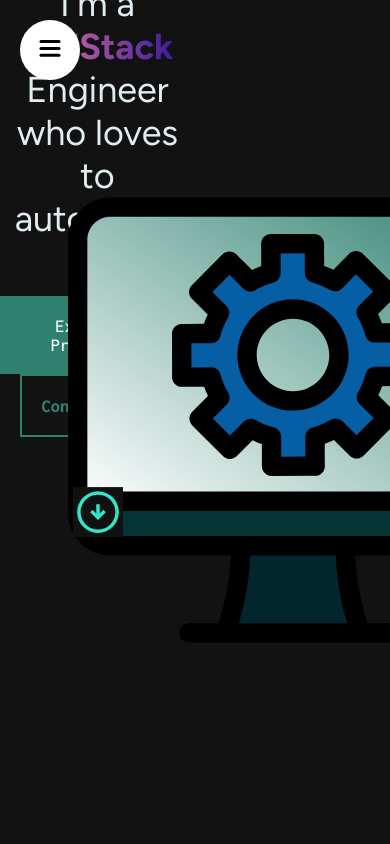
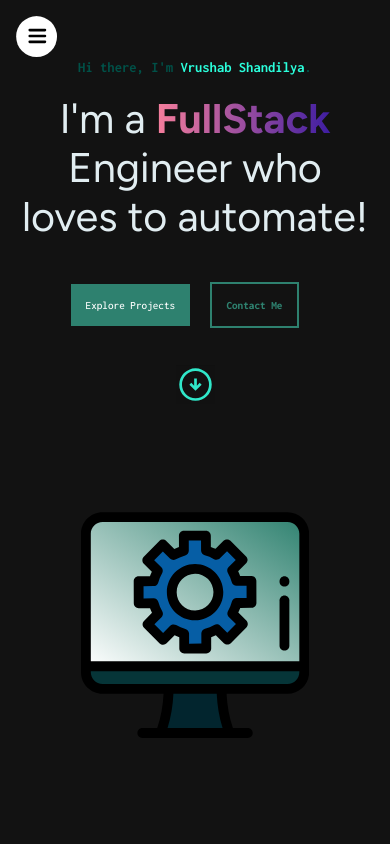
Before and after one commit to vriishan/vriishan.github.io, a React (Vite) app: page / in a window 390 px wide. Shown: the top 844 px of the page. Built offline with nearby package versions, Linux system fonts and the light colour scheme.

Commit message:
make responsive css - except skills section

```diff
--- a/src/App.jsx
+++ b/src/App.jsx
@@ -21,7 +21,6 @@ const App = () => {
 
   return (
     <div>
-      {/* <Cursor /> */}
       <Navbar
         portfolioRef={portfolioRef}
         heroRef={heroRef}
@@ -30,7 +29,15 @@ const App = () => {
         skillsRef={skillsRef}
       />
       <Socials />
-      <Sidebar />
+      <Sidebar
+        portfolioRef={portfolioRef}
+        heroRef={heroRef}
+        aboutRef={aboutRef}
+        experienceRef={experienceRef}
+        skillsRef={skillsRef}
+        contactRef={contactRef}
+      />
+      <div className="padder">
         <section ref={heroRef}>
           <Hero
             contactRef={contactRef}
@@ -40,9 +47,11 @@ const App = () => {
         <div ref={aboutRef}>
           <About />
         </div>
+      </div>
       <div ref={skillsRef}>
         <Skills/>
       </div>
+      <div className="padder">
         <div ref={portfolioRef}>
           <Portfolio />
         </div>
@@ -52,6 +61,7 @@ const App = () => {
         <section ref={contactRef}>
           <Contact/>
         </section>
+      </div>
       <Footer/>
     </div>
   );
--- a/src/App.scss
+++ b/src/App.scss
@@ -53,7 +53,6 @@ body {
 }
 
 section {
-    height: 100vh;
     scroll-snap-align: center;
     overflow: hidden;
 }
@@ -132,3 +131,27 @@ section {
         @content;
     }
 }
+
+@include tablet {
+    html {
+        font-size: 2vw;
+    }
+}
+
+@include mobile {
+    html {
+        font-size: 2.5vw;
+    }
+}
+
+.padder {
+    padding: 0rem;
+
+    @include mobile {
+        padding: 0rem 2rem;
+    }
+
+    @include tablet {
+        padding: 0rem 6rem;
+    }
+}
--- a/src/components/about/About.jsx
+++ b/src/components/about/About.jsx
@@ -31,9 +31,11 @@ const About = () => {
               <p>I've had the privilege of interning and working at a large healthcare company building platform solutions covering the interface, application development, backend design and deployment, all while keeping with best software quality standards. </p>
               <p>I'm also fortunate enough to be continuing my education at the University of Southern California, pursuing my Master's in Computer Science. After a great learning of databases, security and operating systems, I am primed with a deep understanding of the underlying architecture and cutting-edge technologies that interact with data.</p>
               <p>When I'm away from my keyboard, you can find me jamming at my piano, hiking away in the Los Angeles hills or catching the latest sci-fi action movie!</p>
+              <p>
+              Grab a copy of my resume and reach out to me on Linkedin or Email!
+              </p>
             </div>
             <div className="linksContainer">
-              Grab a copy of my resume and reach out to me on Linkedin or Email!
               <div className="buttonsContainer">
                 <a href="https://drive.google.com/file/d/1hwh_k0ckXGqQIZdEfk2Ufg1u_NQ3RFnG/view?usp=sharing" target="_blank"><motion.button variants={hoverVariant} whileHover="hover">My Resume <OpenIcon fill="var(--text)" /></motion.button></a>
                 <a href="https://linkedin.com/in/vrushab-shandilya" target="_blank"><motion.button variants={hoverVariant} whileHover="hover">Linkedin <LinkedInLogo fill="var(--text)" /></motion.button>
--- a/src/components/contact/Contact.scss
+++ b/src/components/contact/Contact.scss
@@ -6,42 +6,57 @@
     margin: auto;
     display: flex;
     align-items: center;
-    gap: 50px;
+    gap: 3rem;
     font-family: "Inconsolata", monospace;
 
     @include mobile {
         width: 100%;
         flex-direction: column;
-        padding: 10px;
+        padding: 1rem;
+        margin-top: 3rem;
+    }
+
+    @include tablet {
+        width: 100%;
+        flex-direction: column;
+        padding: 1rem;
     }
 
     .textContainer {
         flex: 1;
         display: flex;
         flex-direction: column;
-        gap: 20px;
+        gap: 2rem;
 
         @include mobile {
-            gap: 20px;
             text-align: center;
             align-items: center;
-            margin-top: 70px;
         }
 
         h1 {
-            font-size: 100px;
-            line-height: 88px;
-            font-family: "Figtree", monospace;
+            font-size: 6rem;
+            line-height: 6rem;
+            font-family: var(--font-heading);
             word-wrap: break-word;
 
             @include mobile {
-                font-size: 36px;
+                font-size: 5rem;
+                line-height: 3rem;
+            }
+        }
 
+        h2 {
+            @include mobile {
+                font-size: 2rem;
             }
         }
 
         span {
             font-weight: 300;
+
+            @include mobile {
+                font-size: 1.5rem;
+            }
         }
     }
 
@@ -53,7 +68,7 @@
         justify-content: center;
 
         @include mobile {
-            padding: 50px;
+            padding: 3rem;
             width: 100%;
         }
 
@@ -69,7 +84,7 @@
         form {
             display: flex;
             flex-direction: column;
-            gap: 20px;
+            gap: 2rem;
             width: 100%;
 
             input, textarea {
--- a/src/components/hero/Hero.scss
+++ b/src/components/hero/Hero.scss
@@ -15,20 +15,40 @@
         display: flex;
         flex-direction: row;
 
+        @include mobile {
+            flex-direction: column;
+            align-items: flex-center;
+        }
+
+        @include tablet {
+            flex-direction: column;
+            align-items: flex-center;
+        }
+
         .textContainer {
             width: 50%;
             height: 100%;
             display: flex;
             flex-direction: column;
             justify-content: center;
-            gap: 10px;
+            gap: 1rem;
 
             @include mobile {
                 height: 50%;
                 width: 100%;
-                gap: 20px;
+                gap: 2rem;
                 align-items: center;
                 text-align: center;
+                padding: 6rem 0 0 0;
+            }
+
+            @include tablet {
+                height: 50%;
+                width: 100%;
+                gap: 2rem;
+                align-items: center;
+                text-align: center;
+                padding: 8rem 0 0 0;
             }
 
             h2 {
@@ -50,16 +70,13 @@
                 word-wrap: break-word;
                 width: 100%;
 
-                @include mobile {
-                    font-size: 36px;
-                }
             }
 
             .buttons {
                 margin-top: 2.25rem;
                 button {
                     font-family: "Inconsolata", monospace;
-                    padding: 20px;
+                    padding: 1.5rem;
                     border: 1px solid white;
                     margin-right: 20px;
                     cursor: pointer;
@@ -84,7 +101,7 @@
 
             img {
                 margin-top: 2rem;
-                width: 50px;
+                width: 4rem;
                 cursor: pointer;
             }
 
@@ -113,6 +130,35 @@
             align-items: center;
             justify-content: center;
             height: 100%;
+
+            @include mobile {
+                width: 100%;
+            }
+
+            @include tablet {
+                width: 100%;
+                padding-top: 5rem;
+            }
+
+            .automator {
+                width: 65%;
+                display: flex;
+                justify-content: center;
+                align-items: center;
+
+                @include tablet {
+                    width: 65%;
+                }
+
+                @include mobile {
+                    width: 65%;
+                }
+
+                svg {
+                    width: 100%;
+                    height: 100%;
+                }
+            }
 
             .base {
                 fill: #063538;
--- a/src/components/icons/socials/GithubLogo.jsx
+++ b/src/components/icons/socials/GithubLogo.jsx
@@ -10,7 +10,7 @@ const GithubLogo = ({ stroke, fill, hover }) => {
     }
     return (
         <div>
-            <motion.svg variants={hoverVariant} whileHover="hover" stroke={stroke} fill={fill} stroke-width="0" viewBox="0 0 1024 1024" height="1em" width="1em" xmlns="http://www.w3.org/2000/svg"><path d="M511.6 76.3C264.3 76.2 64 276.4 64 523.5 64 718.9 189.3 885 363.8 946c23.5 5.9 19.9-10.8 19.9-22.2v-77.5c-135.7 15.9-141.2-73.9-150.3-88.9C215 726 171.5 718 184.5 703c30.9-15.9 62.4 4 98.9 57.9 26.4 39.1 77.9 32.5 104 26 5.7-23.5 17.9-44.5 34.7-60.8-140.6-25.2-199.2-111-199.2-213 0-49.5 16.3-95 48.3-131.7-20.4-60.5 1.9-112.3 4.9-120 58.1-5.2 118.5 41.6 123.2 45.3 33-8.9 70.7-13.6 112.9-13.6 42.4 0 80.2 4.9 113.5 13.9 11.3-8.6 67.3-48.8 121.3-43.9 2.9 7.7 24.7 58.3 5.5 118 32.4 36.8 48.9 82.7 48.9 132.3 0 102.2-59 188.1-200 212.9a127.5 127.5 0 0 1 38.1 91v112.5c.8 9 0 17.9 15 17.9 177.1-59.7 304.6-227 304.6-424.1 0-247.2-200.4-447.3-447.5-447.3z"></path></motion.svg>
+            <motion.svg variants={hoverVariant} whileHover="hover" stroke={stroke} fill={fill} stroke-width="0" viewBox="0 0 1024 1024" height="48" width="48" xmlns="http://www.w3.org/2000/svg"><path d="M511.6 76.3C264.3 76.2 64 276.4 64 523.5 64 718.9 189.3 885 363.8 946c23.5 5.9 19.9-10.8 19.9-22.2v-77.5c-135.7 15.9-141.2-73.9-150.3-88.9C215 726 171.5 718 184.5 703c30.9-15.9 62.4 4 98.9 57.9 26.4 39.1 77.9 32.5 104 26 5.7-23.5 17.9-44.5 34.7-60.8-140.6-25.2-199.2-111-199.2-213 0-49.5 16.3-95 48.3-131.7-20.4-60.5 1.9-112.3 4.9-120 58.1-5.2 118.5 41.6 123.2 45.3 33-8.9 70.7-13.6 112.9-13.6 42.4 0 80.2 4.9 113.5 13.9 11.3-8.6 67.3-48.8 121.3-43.9 2.9 7.7 24.7 58.3 5.5 118 32.4 36.8 48.9 82.7 48.9 132.3 0 102.2-59 188.1-200 212.9a127.5 127.5 0 0 1 38.1 91v112.5c.8 9 0 17.9 15 17.9 177.1-59.7 304.6-227 304.6-424.1 0-247.2-200.4-447.3-447.5-447.3z"></path></motion.svg>
         </div>
     )
 }
--- a/src/components/sidebar/Sidebar.jsx
+++ b/src/components/sidebar/Sidebar.jsx
@@ -3,20 +3,20 @@ import ToggleButton from './toggleButton/toggleButton';
 import Links from './links/Links';
 import { useState } from 'react';
 import { motion } from 'framer-motion';
-const Sidebar = () => {
+const Sidebar = ({ portfolioRef, heroRef, aboutRef, skillsRef, experienceRef, contactRef }) => {
 
     const [open, setOpen] = useState(false);
 
     const variants = {
         open: {
-            clipPath: "circle(1200px at 50px 50px)",
+            clipPath: "circle(1200px at 3.75rem 3.75rem)",
             transition: {
                 type: "spring",
                 stiffness: 20
             }
         },
         closed: {
-            clipPath: "circle(30px at 50px 50px)",
+            clipPath: "circle(2.1rem at 3.75rem 3.75rem)",
             transition: {
                 type: "spring",
                 stiffness: 400,
@@ -27,7 +27,14 @@ const Sidebar = () => {
     return (
         <motion.div className="sidebar" animate={open ? "open" : "closed"}>
             <motion.div className="bg" variants={variants}>
-                <Links />
+                <Links
+                    portfolioRef={portfolioRef}
+                    heroRef={heroRef}
+                    aboutRef={aboutRef}
+                    experienceRef={experienceRef}
+                    skillsRef={skillsRef}
+                    contactRef={contactRef}
+                />
             </motion.div>
             <ToggleButton setOpen={setOpen}></ToggleButton>
         </motion.div>
--- a/src/components/sidebar/Sidebar.scss
+++ b/src/components/sidebar/Sidebar.scss
@@ -51,12 +51,12 @@
     button {
         z-index: 999;
         position: fixed;
-        width: 50px;
-        height: 50px;
+        width: 3.25rem;
+        height: 3.25rem;
         border-radius: 50%;
         position: fixed;
-        top: 25px;
-        left: 25px;
+        top: 2.25rem;
+        left: 2.25rem;
         background-color: transparent;
         border: none;
         cursor: pointer;
--- a/src/components/sidebar/links/Links.jsx
+++ b/src/components/sidebar/links/Links.jsx
@@ -1,7 +1,7 @@
 import React from 'react'
 import { motion } from 'framer-motion'
 
-const Links = () => {
+const Links = ({ portfolioRef, heroRef, aboutRef, skillsRef, experienceRef, contactRef }) => {
 
     const variants = {
         open: {
@@ -31,16 +31,41 @@ const Links = () => {
     const items = [
         "Home",
         "About",
+        "Skills",
         "Experience",
         "Projects",
         "Contact"
     ]
 
+    const refs = [
+        heroRef,
+        aboutRef,
+        skillsRef,
+        experienceRef,
+        portfolioRef,
+        contactRef
+    ]
+
+    const scrollToSection = (ref, e) => {
+        e.preventDefault();
+        if (ref && ref.current) {
+            ref.current.scrollIntoView({ behavior: 'smooth' });
+        }
+    };
+
     return (
-        <motion.div className="links" variants={variants}>{items.map((item) => {
-                return <motion.a href={`#${item}`} key={item} variants={itemVariants} whileHover={{scale: 1.1}} whileTap={{scale: 0.9}}>
-                    {item}
-                </motion.a>
+        <motion.div className="links" variants={variants}>{items.map((item, index) => {
+                return (
+                    <motion.a
+                        key={item}
+                        variants={itemVariants}
+                        whileHover={{scale: 1.1}}
+                        whileTap={{scale: 0.9}}
+                        onClick={(e) => scrollToSection(refs[index], e)}
+                    >
+                        {item}
+                    </motion.a>
+                )
             })}
         </motion.div>
     );
--- a/src/components/sidebar/toggleButton/ToggleButton.jsx
+++ b/src/components/sidebar/toggleButton/ToggleButton.jsx
@@ -4,7 +4,7 @@ import { motion } from 'framer-motion';
 const ToggleButton = ({ setOpen }) => {
   return (
     <button onClick={() => setOpen(prev => !prev)}>
-        <svg width="23" height="23" viewBox="0 0 23 23">
+        <svg width="2rem" height="2rem" viewBox="0 0 23 23">
             <motion.path
                 strokeWidth="3"
                 stroke="black"
--- a/src/components/socials/Socials.scss
+++ b/src/components/socials/Socials.scss
@@ -20,10 +20,10 @@
     }
 
     .linkContainer {
-        width: 2.5rem;
+        width: 3rem;
 
         @include tablet {
-            width: 2rem;
+            width: 3rem;
         }
 
         .link {
@@ -31,20 +31,11 @@
             width: 100%;
             align-items: center;
             justify-content: center;
-            padding: 0.5rem 1rem;
-
-            @include tablet {
-                padding: 0.25rem 0.5rem;
-            }
+            padding: 0.25rem 0.5rem;
 
             svg {
-                height: 2rem;
-                width: 2rem;
-
-                @include tablet {
-                    height: 1rem;
-                    width: 1rem;
-                }
+                height: 100%;
+                width: 100%;
             }
         }
     }
```
Also changed, not shown: src/components/about/About.scss (+21 -0 lines). Lines whose indentation alone changed are shown as unchanged.
